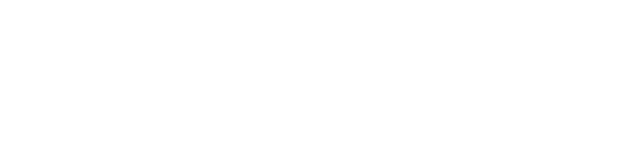
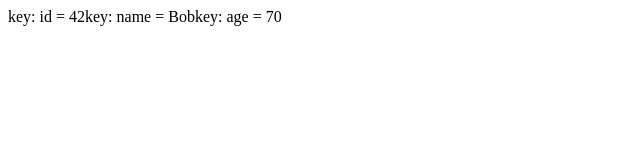
Before and after one commit to YuriiHoliuk/terminal_lesson, a website built with Parcel: page index.html in a window 1280 px wide. Shown: the whole page, without its empty margins (0-640 px from the left). Built offline with nearby package versions, Linux system fonts and the light colour scheme.

```diff
--- a/index.html
+++ b/index.html
@@ -4,9 +4,9 @@
   <meta charset="UTF-8">
   <meta name="viewport" content="width=device-width, initial-scale=1.0">
   <title>Terminal</title>
-  <script src="./index.js"></script>
 </head>
 <body>
 
+  <script src="./index.js"></script>
 </body>
 </html>
--- a/index.js
+++ b/index.js
@@ -7,5 +7,8 @@
 };
 
 _.forEach(user, (value, key) => {
-  console.log(`key: ${key} = ${value}`);
+  const span = document.createElement('span');
+
+  span.textContent = `key: ${key} = ${value}`;
+  document.body.append(span);
 });
```
Also changed, not shown: package.json (+6 -1 lines), .eslintrc.js (added), 4 other files.
